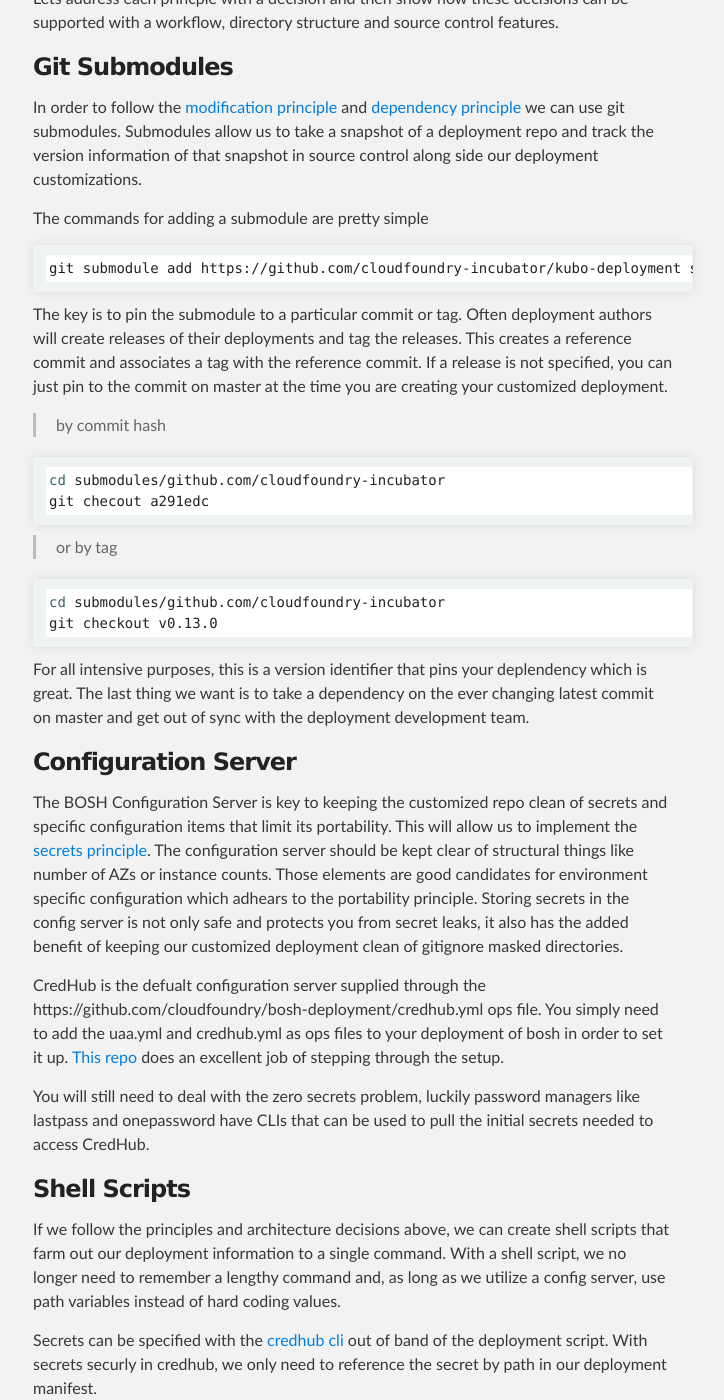
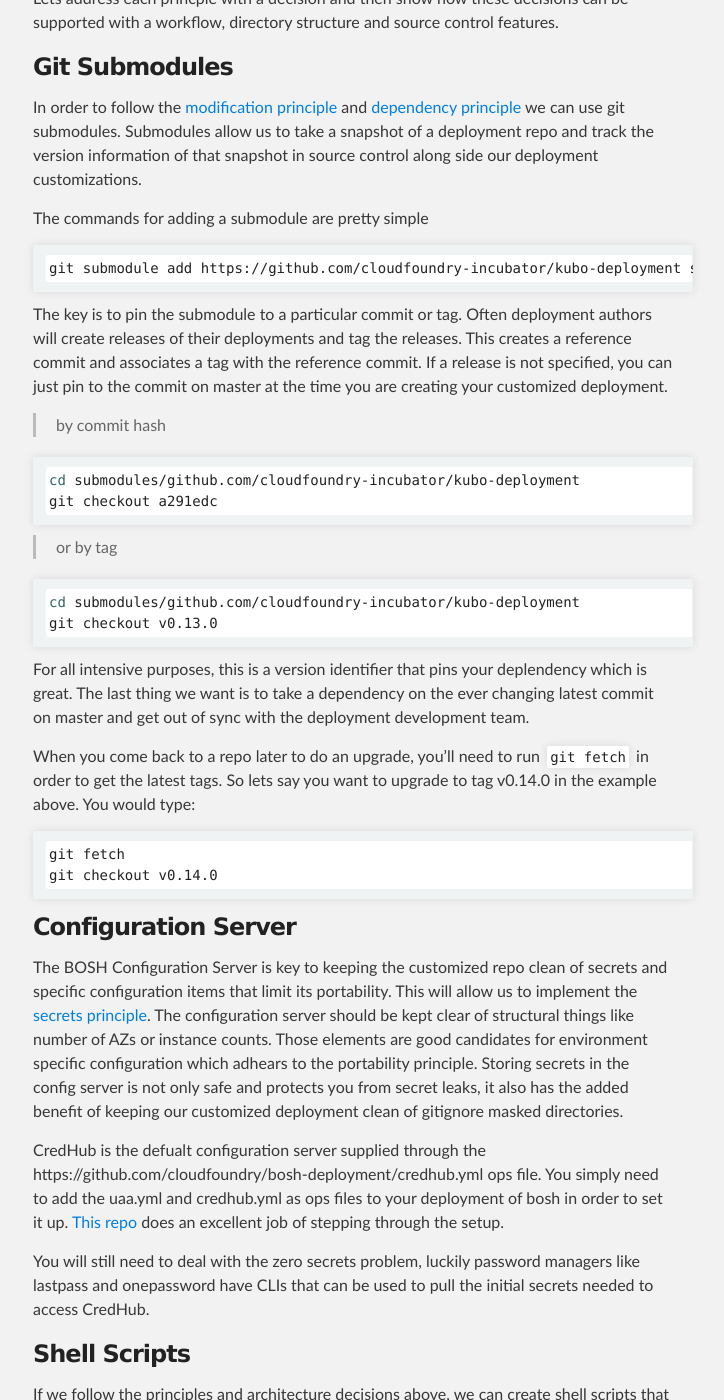
Before and after one commit to patrickhuber/patrickhuber.github.io, a Jekyll site: the page built from _posts/2018-03-01-customizing-a-bosh-deployment.md, in a window 1280 px wide and 1400 px high, scrolled down 1274 px. Shown: the whole window, without its empty margins (287-1011 px from the left). Built offline with Jekyll 4.4.1, drawn with Linux system fonts in a browser that asks for light colours; our own code applies the rules of GitHub Pages for plain Markdown files.

````diff
--- a/_posts/2018-03-01-customizing-a-bosh-deployment.md
+++ b/_posts/2018-03-01-customizing-a-bosh-deployment.md
@@ -26,7 +26,7 @@
 The commands for adding a submodule are pretty simple
 
 ```bash
-git submodule add https://github.com/cloudfoundry-incubator/kubo-deployment submodules/github.com/cloudfoundry-incubator
+git submodule add https://github.com/cloudfoundry-incubator/kubo-deployment submodules/github.com/cloudfoundry-incubator/kubo-deployment
 ```
 
 The key is to pin the submodule to a particular commit or tag. Often deployment authors will create releases of their deployments and tag the releases. This creates a reference commit and associates a tag with the reference commit. If a release is not specified, you can just pin to the commit on master at the time you are creating your customized deployment.
@@ -34,18 +34,25 @@
 > by commit hash
 
 ```bash
-cd submodules/github.com/cloudfoundry-incubator
-git checout a291edc
+cd submodules/github.com/cloudfoundry-incubator/kubo-deployment
+git checkout a291edc
 ```
 
 > or by tag
 
 ```bash
-cd submodules/github.com/cloudfoundry-incubator
+cd submodules/github.com/cloudfoundry-incubator/kubo-deployment
 git checkout v0.13.0
 ```
 
 For all intensive purposes, this is a version identifier that pins your deplendency which is great. The last thing we want is to take a dependency on the ever changing latest commit on master and get out of sync with the deployment development team.
+
+When you come back to a repo later to do an upgrade, you'll need to run `git fetch` in order to get the latest tags. So lets say you want to upgrade to tag v0.14.0 in the example above. You would type:
+
+```bash
+git fetch
+git checkout v0.14.0
+```
 
 ### Configuration Server
 
````
